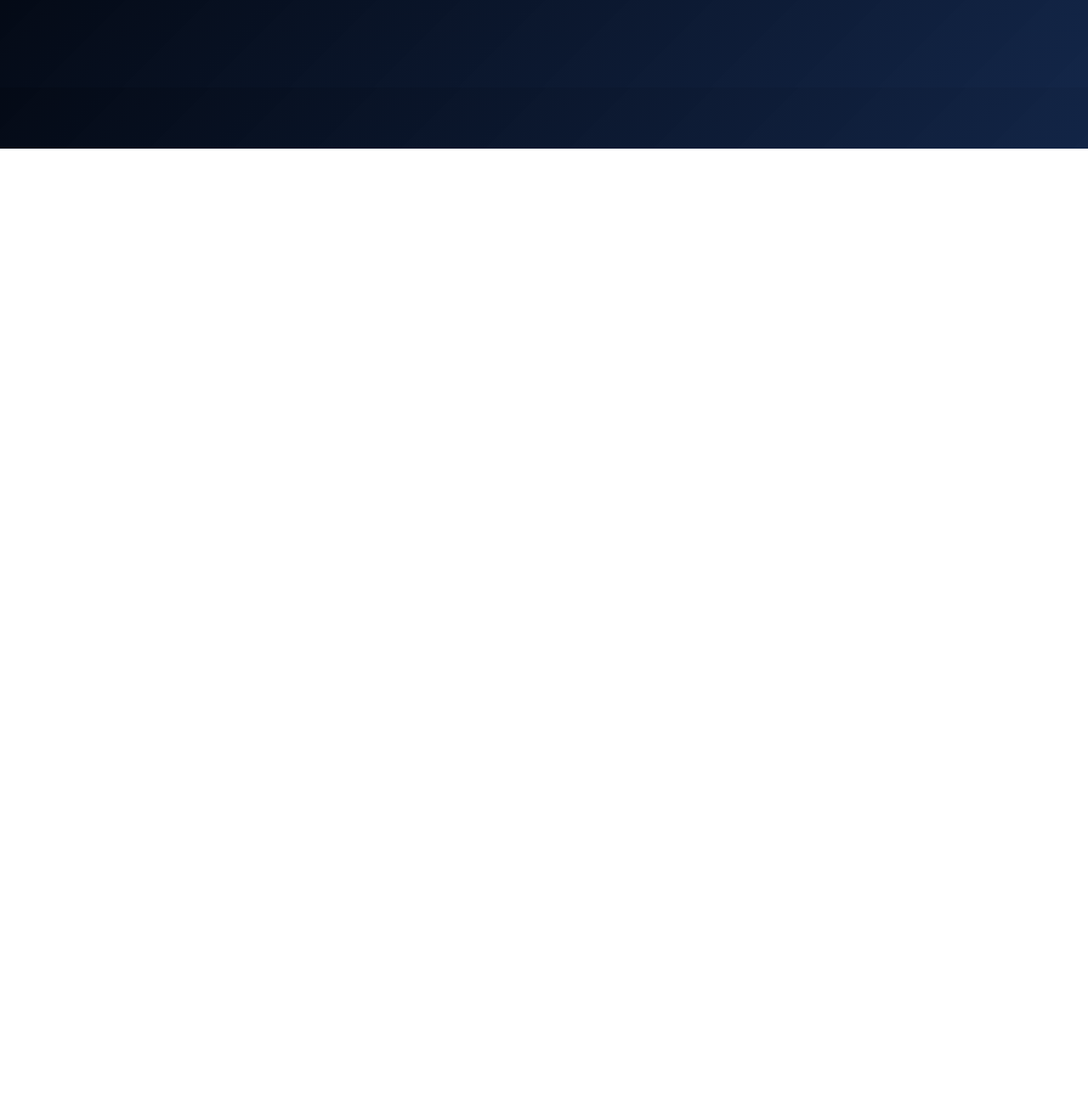
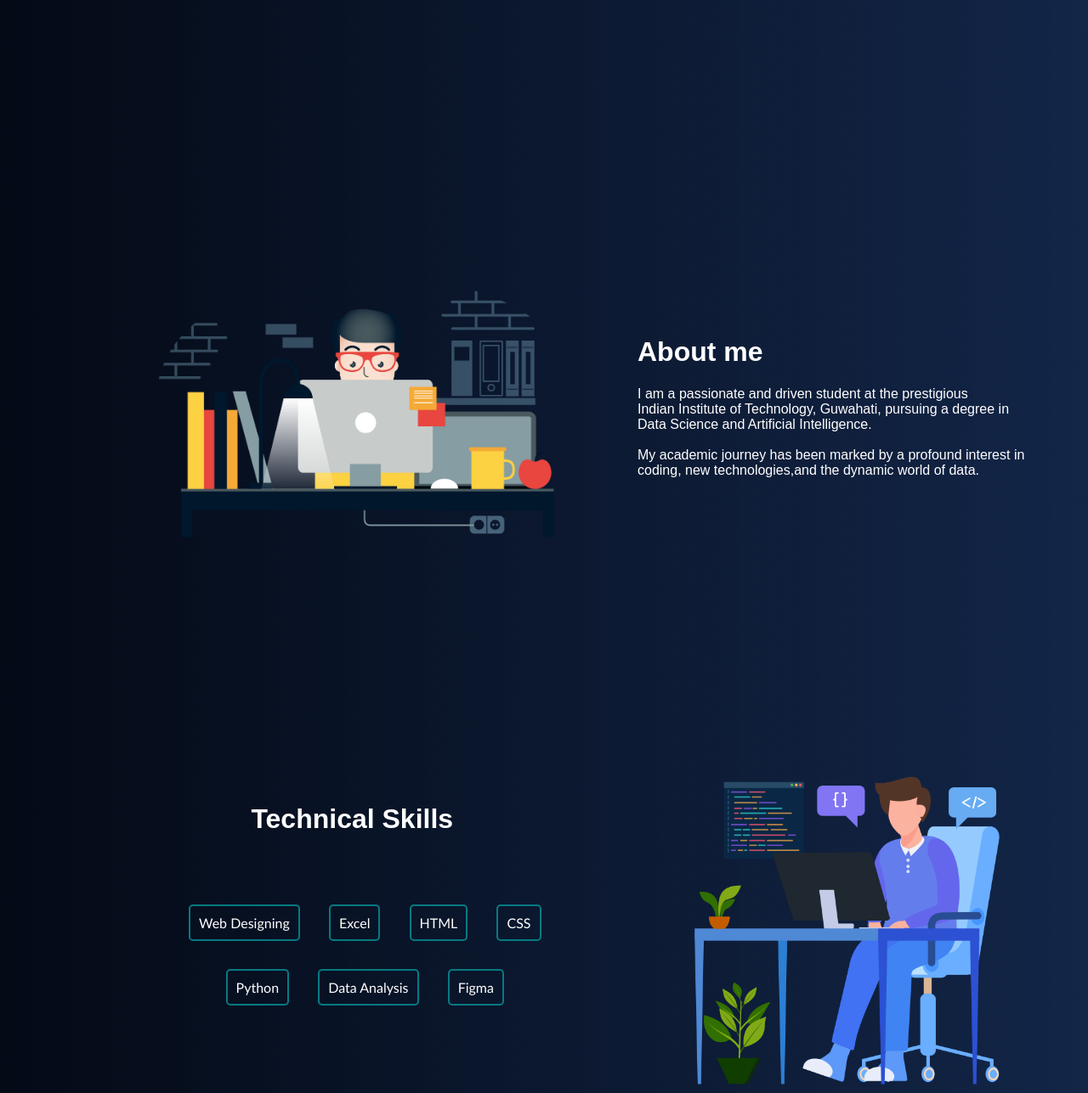
Before and after one commit to arynch24/Portfolio, a plain HTML site: page index.html in a window 1280 px wide. Shown: the part 625-1912 px from the top of the page at 85% size. Before the commit the page ends 800 px from the top, so only its background shows below. Drawn offline with Linux system fonts and the light colour scheme.

Commit message:
commit wow

```diff
--- a/index.html
+++ b/index.html
@@ -21,6 +21,16 @@ h4{
 .rectangle{
     position: absolute;top:5px;left:-5px;background-color: rgb(17, 83, 93);padding-top: 5px; height: 35px;width:120px;z-index: -1;border-radius: 30px 30px 30px 5px;
 }
+.about{
+    position: absolute;top:1000px;left:750px;color: white;font-family: Arial, Helvetica, sans-serif;
+}
+span.box{
+    border-radius: 5px;border: 2px solid #078088f1;padding:10px;margin-left: 30px;margin-top: 70px;
+}
+.skills{ font-family: 'Trebuchet MS', sans-serif;
+
+}
+
 
 </style>
 </head>
@@ -38,7 +48,6 @@ h4{
         <h1 style="font-size:65px;margin-bottom:40px;"><b>Aryan Chauhan</b></h1>
         <h2 >Student</h2>
     </div>
-
 
     <div class="text2">
         <div class="icon">
@@ -60,18 +69,48 @@ h4{
 
     <div>
         <a href="https://www.linkedin.com/in/arynch/" ><img src="linkedin icon.png" width="40px" height="40px" ></a>
-        <a href="https://github.com/arynch24"><img src="github icon.png" width="25px" height="25px" style="padding-left: 30px;position: relative;top: -7.5px;"></a>
+        <a href="https://github.com/arynch24"><img src="github icon.png" width="25px" height="25px" style="padding-left: 30px; position: relative;top: -7.5px;"></a>
     </div>
 </div>
 
 <div>
-    <p>
-        I am a passionate and driven student at the prestigious Indian Institute of Technology (IIT) Guwahati,
-        <br> pursuing a degree in Data Science and Artificial Intelligence.
-        <br>My academic journey has been marked by a profound interest in coding, new technologies,
-        <br>and the dynamic world of data.
-    </p>
+    <img src="about.png" style="position: absolute; top: 850px;left:170px; height: 500px;width:500px;" >
+
+    <div class="about">
+        <h1>About me</h1>
+        <p style="font-weight: lighter;">
+            I am a passionate and driven student at the prestigious
+            <br>Indian Institute of Technology, Guwahati, pursuing a degree in
+            <br>Data Science and Artificial Intelligence.
+            <br>
+            <br>My academic journey has been marked by a profound interest in
+            <br>coding, new technologies,and the dynamic world of data.
+        </p>
+    </div>
 </div>
+
+<div style="position: absolute;top:1550px;left: 15%;text-align: center;font-family: Arial, Helvetica, sans-serif;color: white; ">
+    <img src="skills.png" style="position: absolute; top:-30px;left:600px; height: 400px;width: 400px;">
+
+    <h1>Technical Skills</h1>
+    <br><br><br><br>
+    <div class="skills">
+        <span class="box">Web Designing</span >
+        <span class="box">Excel</span>
+        <span class="box">HTML</span >
+        <span class="box">CSS</span >
+            <br><br><br><br>
+        <span class="box">Python</span >
+        <span class="box">Data Analysis</span>
+        <span class="box">Figma</span >
+    </div>
+
+</div>
+<div style="position:absolute;top:2050px">
+    <p>..</p>
+
+</div>
+
 
 
 
```
Also changed, not shown: about.png (added), skills.png (added).
